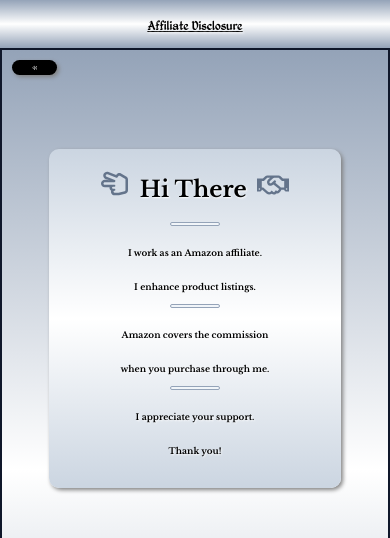
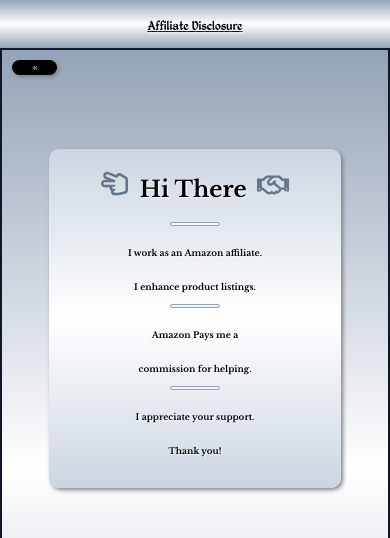
Before and after one commit to MyBaBB/BlackFriday, a React (Vite) app: page /Disclosure in a window 390 px wide. Shown: the top 538 px of the page. Built offline with nearby package versions, Linux system fonts and the light colour scheme.

Commit message:
test on mobile

```diff
--- a/src/Components/DisclosureFolder/Disclosure.jsx
+++ b/src/Components/DisclosureFolder/Disclosure.jsx
@@ -28,9 +28,9 @@
           I work as an Amazon affiliate.
           <br />I enhance product listings.
           <hr className="m-auto mb-4 h-[4.1px] w-[20%] rounded-xl border-[1.5px] border-slate-400 bg-slate-100" />
-          Amazon covers the commission
+          Amazon Pays me a
           <br />
-          when you purchase through me.
+          commission for helping.
           <hr className="m-auto mb-4 h-[4.1px] w-[20%] rounded-xl border-[1.5px] border-slate-400 bg-slate-100" />
           I appreciate your support.
           <br />
```
